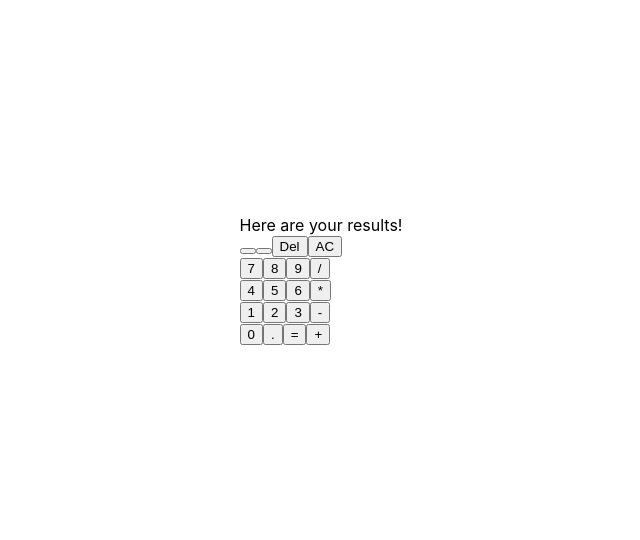
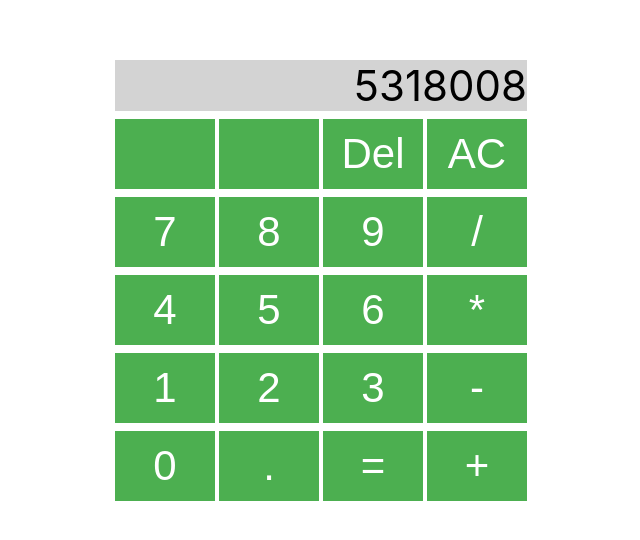
Before and after one commit to chech8/Calculator, a Next.js app: page / in a window 1280 px wide. Shown: the part 120-660 px from the top of the page, without its empty margins (319-959 px from the left). Built offline with nearby package versions, Linux system fonts and the light colour scheme.

Commit message:
added some CSS to make the rest of the development easier

```diff
--- a/components/Display.tsx
+++ b/components/Display.tsx
@@ -1,5 +1,5 @@
 function Display(props){
-	return <div>Here are your results!</div>;
+	return <div className="display">5318008</div>;
 }
 
 export default Display
--- a/components/Input.tsx
+++ /dev/null
@@ -1,5 +0,0 @@
-function Input(props){
-	return <button label={props.char}/>;
-}
-
-export default Input
--- /dev/null
+++ b/components/InputKey.tsx
@@ -0,0 +1,10 @@
+function InputKey(props){
+	return <input
+		type="button"
+		className="input-key"
+		label={props.char}
+		value={props.char}
+	/>;
+}
+
+export default InputKey
--- a/containers/KeyPad.tsx
+++ b/containers/KeyPad.tsx
@@ -1,25 +1,26 @@
 import { useState } from "react";
-import Input from '../components/Input.tsx'
+import InputKey from '../components/InputKey.tsx'
 
 function KeyPad(props){
-	const inputChars = [['',    '',    'Del', 'AC'],
-											['7',   '8',   '9',   '/'],
-											['4',   '5',   '6',   '*'],
-											['1',   '2',   '3',   '-'],
-											['0',   '.',   '=',   '+']];
-	const rows = [];
+	const keyLayout =
+		[['',   '',    'Del', 'AC'],
+		['7',   '8',   '9',   '/'],
+		['4',   '5',   '6',   '*'],
+		['1',   '2',   '3',   '-'],
+		['0',   '.',   '=',   '+']];
 
-	for (let row in inputChars) {
+	const keyRows = [];
+
+	for (let row in keyLayout) {
 		let rowItems = [];
-		for (let index in inputChars[row]) {
-			rowItems.push(<button label={inputChars[row][index]}>{inputChars[row][index]}</button>);
-			//rowItems.push(<Input char={inputChars[row][index]} />);
+		for (let index in keyLayout[row]) {
+			rowItems.push(<InputKey char={keyLayout[row][index]} />);
 		}
-		rows.push(rowItems);
-		rows.push(<div className="input-row" />)
+		keyRows.push(rowItems);
+		keyRows.push(<div className="key-row" />)
 	}
 
-	return rows;
+	return keyRows;
 }
 
 export default KeyPad
--- a/styles/globals.css
+++ b/styles/globals.css
@@ -14,3 +14,25 @@ a {
 * {
 	box-sizing: border-box;
 }
+
+.display{
+	background-color: lightgrey;
+	text-align: right;
+	font-size: 42px;
+	width: 412px;
+	margin: 4px 2px;
+}
+
+.input-key{
+	background-color: #4CAF50;
+	border: none;
+	color: white;
+	height: 70px;
+	width: 100px;
+	text-align: center;
+	text-decoration: none;
+	display: inline-block;
+	font-size: 42px;
+	margin: 4px 2px;
+	cursor: pointer;
+}
```
Also changed, not shown: styles/Home.module.css (indentation only). Lines whose indentation alone changed are shown as unchanged.
